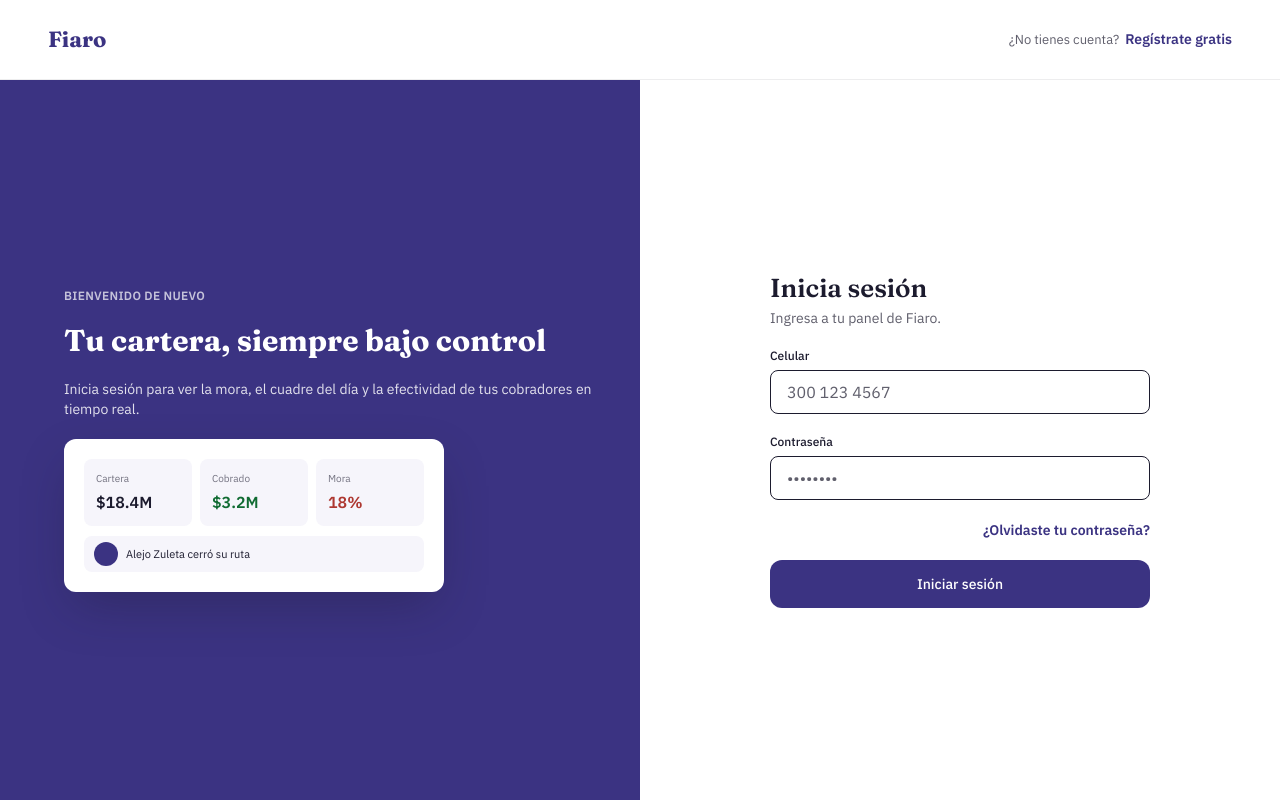
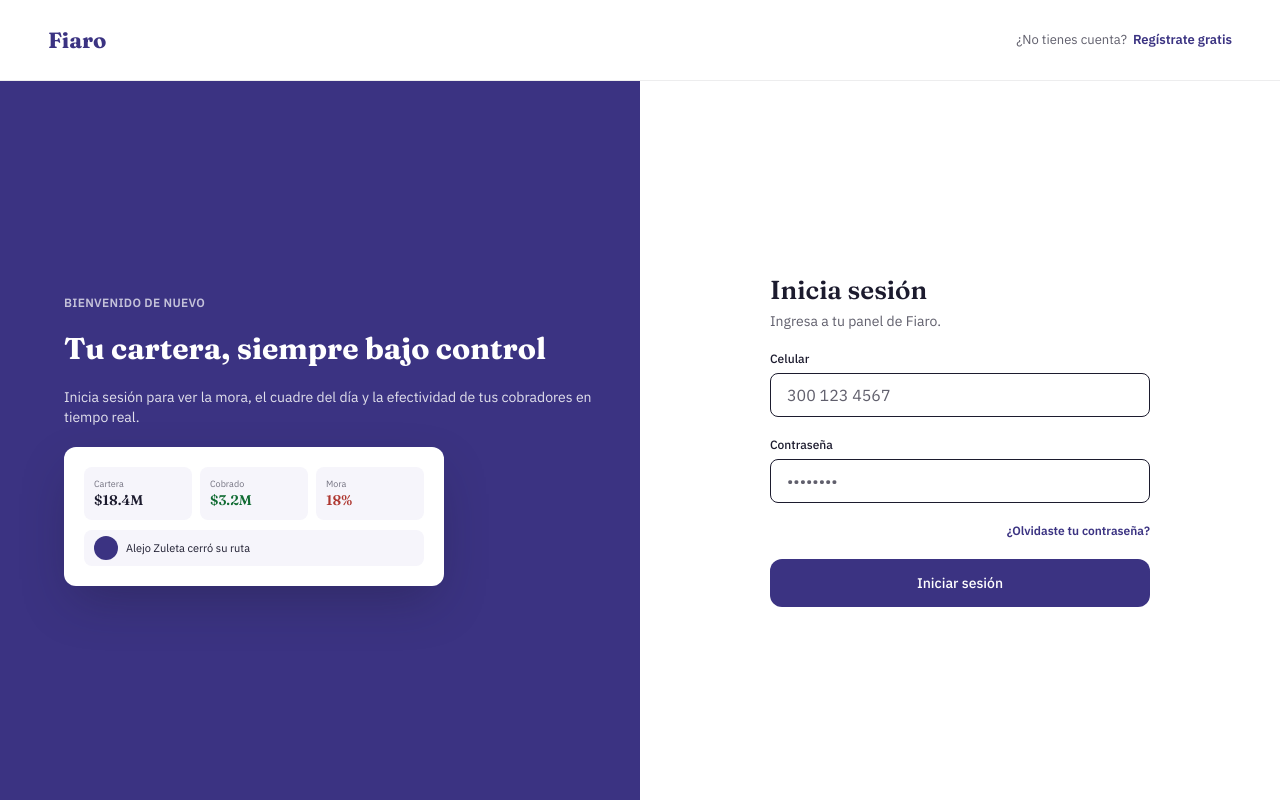
Before and after one commit to fiaro-app/web, a Next.js app: page /login in a window 1280 px wide. Built offline with nearby package versions, Linux system fonts and the light colour scheme; no server answers; what @fiaro-app/contracts would draw is missing.

Commit message:
fix(auth): Login y Registro más fieles al diseño de Penpot
Co-Authored-By: Claude Sonnet 5.5 <noreply@anthropic.com>
Claude-Session: https://claude.ai/code/session_01Uvo8QBrmPkHnjDLi4sp3up

```diff
--- a/documentacion/DECISIONES.md
+++ b/documentacion/DECISIONES.md
@@ -66,6 +66,7 @@ se agrega la nueva.
 | W-59 | Quien entra con una contraseña temporal (`mustChangePassword`) es llevado a `/cambiar-contrasena` desde el layout del panel, antes de cargar nada; esa pantalla manda al panel a quien ya la cambió | La API también exige el cambio (`PASSWORD_CHANGE_REQUIRED`); la web evita mostrar un panel que fallaría en cada llamada |
 | W-60 | Estas dos pantallas reutilizan la plantilla y el estilo de Login; ya tienen mockup en Penpot (recuperar contraseña y cambio obligatorio) | Mantener ambos alineados |
 | W-61 | La insignia de no leídas de la barra lateral sale de `QUERY /notifications` con `unreadOnly` y `pageSize: 1` (se lee `meta.total`); si la API falla, no se muestra | Una sola consulta barata por petición (memoizada en el contexto del panel); es un adorno y no debe tumbar el panel. Al marcar una como leída, `router.refresh()` la actualiza |
+| W-62 | `Link` recibe `size` (`label`/`small`/`caption`) en vez de un `className` con `text-*`; el registro quita los asteriscos de «obligatorio» y la tarjeta de marca usa `KpiTile compact` | `cn` no resuelve choques de clases de Tailwind: dos `text-*` en un mismo elemento se decidían por el orden del CSS y el login mostraba 14px donde el diseño pide 12–13px |
 
 ## Pendientes conocidos
 
--- a/src/components/atoms/Link.tsx
+++ b/src/components/atoms/Link.tsx
@@ -2,14 +2,22 @@ import NextLink from 'next/link';
 import type { ComponentProps } from 'react';
 import { cn } from '@/lib/cn';
 
-export type LinkProps = ComponentProps<typeof NextLink>;
+export type LinkSize = 'label' | 'small' | 'caption';
 
-/** Enlace de texto en color de marca (14px medium); subraya al hacer hover y atenúa al presionar. */
-export function Link({ className, ...props }: Readonly<LinkProps>) {
+/** Tamaño de letra del enlace: 14px (`label`, por defecto), 13px o 12px. `cn` no resuelve choques de clases, por eso es una prop y no un `className`. */
+const SIZE_CLASSES: Record<LinkSize, string> = { label: 'text-label', small: 'text-small', caption: 'text-caption' };
+
+export interface LinkProps extends ComponentProps<typeof NextLink> {
+  readonly size?: LinkSize;
+}
+
+/** Enlace de texto en color de marca (14px medium por defecto); subraya al hacer hover y atenúa al presionar. */
+export function Link({ size = 'label', className, ...props }: Readonly<LinkProps>) {
   return (
     <NextLink
       className={cn(
-        'rounded-sm text-label font-medium text-primary underline-offset-4 transition-opacity',
+        SIZE_CLASSES[size],
+        'rounded-sm font-medium text-primary underline-offset-4 transition-opacity',
         'hover:underline active:opacity-70',
         'focus-visible:outline-none focus-visible:ring-2 focus-visible:ring-ring focus-visible:ring-offset-2',
         className,
--- a/src/components/molecules/KpiTile.tsx
+++ b/src/components/molecules/KpiTile.tsx
@@ -6,17 +6,23 @@ export interface KpiTileProps {
   readonly value: string;
   /** Clase de color del valor (`text-success`, `text-destructive`…); sin ella va en tinta. */
   readonly valueClassName?: string;
+  /** Versión pequeña (etiqueta de 9px y cifra de 14px) para la tarjeta de Login y Registro. */
+  readonly compact?: boolean;
   readonly className?: string;
 }
 
 /** Mini indicador de las maquetas de marketing: etiqueta diminuta y una cifra en Fraunces. */
-export function KpiTile({ label, value, valueClassName, className }: Readonly<KpiTileProps>) {
+export function KpiTile({ label, value, valueClassName, compact = false, className }: Readonly<KpiTileProps>) {
   return (
-    <div className={cn('flex flex-col gap-1 rounded-sm bg-background p-3', className)}>
-      <span className="text-[10px] text-foreground/60">{label}</span>
-      <Text variant="body" as="span" weight="semibold" className={cn('font-display', valueClassName)}>
-        {value}
-      </Text>
+    <div className={cn('flex flex-col rounded-sm bg-background', compact ? 'gap-0.5 p-2.5' : 'gap-1 p-3', className)}>
+      <span className={cn('text-foreground/60', compact ? 'text-[9px]' : 'text-[10px]')}>{label}</span>
+      {compact ? (
+        <span className={cn('font-display text-label leading-tight font-semibold', valueClassName)}>{value}</span>
+      ) : (
+        <Text variant="body" as="span" weight="semibold" className={cn('font-display', valueClassName)}>
+          {value}
+        </Text>
+      )}
     </div>
   );
 }
--- a/src/components/molecules/Stepper.tsx
+++ b/src/components/molecules/Stepper.tsx
@@ -3,9 +3,9 @@ import { cn } from '@/lib/cn';
 export type StepperSize = 'md' | 'sm';
 
 /** `md` = círculos de 28px; `sm` = 24px (formularios de varios pasos). */
-const SIZE_CLASSES: Record<StepperSize, { readonly circle: string; readonly gap: string }> = {
-  md: { circle: 'size-7', gap: 'gap-2' },
-  sm: { circle: 'size-6 text-[11px]', gap: 'gap-1.5' },
+const SIZE_CLASSES: Record<StepperSize, { readonly circle: string; readonly gap: string; readonly connector: string }> = {
+  md: { circle: 'size-7 text-caption', gap: 'gap-2', connector: 'w-10' },
+  sm: { circle: 'size-6 text-[11px]', gap: 'gap-1.5', connector: 'w-4' },
 };
 
 export interface StepperProps {
@@ -31,21 +31,21 @@ export function Stepper({ steps, current, size = 'md', className }: Readonly<Ste
             <span className={cn('flex items-center', SIZE_CLASSES[size].gap)}>
               <span
                 className={cn(
-                  'grid place-items-center rounded-full font-mono text-caption font-medium',
+                  'grid place-items-center rounded-full font-mono font-semibold',
                   SIZE_CLASSES[size].circle,
                   reached
                     ? 'bg-primary text-primary-foreground'
-                    : 'border-[1.5px] border-foreground bg-surface text-foreground/60',
+                    : 'border-[1.5px] border-foreground/50 bg-surface text-foreground/50',
                 )}
               >
                 {index + 1}
               </span>
-              <span className={cn('text-caption font-medium', !reached && 'text-foreground/70')}>
+              <span className={cn('text-caption', reached ? 'font-semibold' : 'text-foreground/60')}>
                 {label}
               </span>
             </span>
             {index < steps.length - 1 && (
-              <span aria-hidden="true" className="mx-2 h-px w-10 bg-foreground/20" />
+              <span aria-hidden="true" className={cn('mx-2 h-px bg-foreground/20', SIZE_CLASSES[size].connector)} />
             )}
           </li>
         );
--- a/src/components/organisms/AuthBrandPanel.tsx
+++ b/src/components/organisms/AuthBrandPanel.tsx
@@ -20,7 +20,7 @@ export function AuthBrandPanel({ eyebrow, title, description, children }: Readon
       <Text variant="price" as="p" className="max-w-150">
         {title}
       </Text>
-      <Text variant="label" className="max-w-150 text-primary-foreground/85">
+      <Text variant="label" className="max-w-152 text-primary-foreground/85">
         {description}
       </Text>
       {children}
--- a/src/components/organisms/AuthNav.tsx
+++ b/src/components/organisms/AuthNav.tsx
@@ -15,7 +15,7 @@ export interface AuthNavProps {
 /** Barra superior de las pantallas de acceso: marca y un enlace a la pantalla hermana (login ↔ registro) o un contenido propio. */
 export function AuthNav({ prompt, linkLabel, linkHref, end, brandName = 'Fiaro' }: Readonly<AuthNavProps>) {
   return (
-    <header className="flex h-20 items-center justify-between border-b border-foreground/8 bg-surface px-6 lg:px-12">
+    <header className="flex h-[81px] items-center justify-between border-b border-foreground/8 bg-surface px-6 lg:px-12">
       <NextLink
         href="/"
         className="rounded-sm font-display text-[22px] font-bold text-primary focus-visible:ring-2 focus-visible:ring-ring focus-visible:ring-offset-2 focus-visible:outline-none"
@@ -26,7 +26,7 @@ export function AuthNav({ prompt, linkLabel, linkHref, end, brandName = 'Fiaro'
         <p className="flex items-center gap-1.5 text-small">
           <span className="text-foreground/70">{prompt}</span>
           {linkHref && linkLabel && (
-            <Link href={linkHref} className="font-semibold">
+            <Link href={linkHref} size="small" className="font-semibold">
               {linkLabel}
             </Link>
           )}
--- a/src/components/organisms/AuthPreviewCard.tsx
+++ b/src/components/organisms/AuthPreviewCard.tsx
@@ -20,7 +20,7 @@ export function AuthPreviewCard({ kpis, activity, className }: Readonly<AuthPrev
     >
       <div className="grid grid-cols-3 gap-2">
         {kpis.map((kpi) => (
-          <KpiTile key={kpi.label} {...kpi} />
+          <KpiTile key={kpi.label} compact {...kpi} />
         ))}
       </div>
       <ActivityItem text={activity} />
--- a/src/components/organisms/LoginForm.tsx
+++ b/src/components/organisms/LoginForm.tsx
@@ -54,7 +54,7 @@ export function LoginForm({ redirectTo, forgotPasswordHref }: Readonly<LoginForm
       </FormField>
 
       <div className="flex justify-end">
-        <Link href={forgotPasswordHref} className="text-caption font-semibold">
+        <Link href={forgotPasswordHref} size="caption" className="font-semibold">
           ¿Olvidaste tu contraseña?
         </Link>
       </div>
--- a/src/components/organisms/RegisterCompanyFields.tsx
+++ b/src/components/organisms/RegisterCompanyFields.tsx
@@ -9,7 +9,7 @@ type RegisterState = ReturnType<typeof useRegisterForm>;
 export function RegisterCompanyFields({ values, fieldErrors, setField }: Readonly<Pick<RegisterState, 'values' | 'fieldErrors' | 'setField'>>) {
   return (
     <FormFieldset>
-      <FormField label="Nombre de la financiera" required error={fieldErrors.businessName}>
+      <FormField label="Nombre de la financiera" error={fieldErrors.businessName}>
         <Input name="businessName" autoComplete="organization" placeholder="Ej: Financiera Buen Vecino" value={values.businessName} onChange={setField('businessName')} />
       </FormField>
     </FormFieldset>
```
Also changed, not shown: src/components/organisms/RegisterAccountFields.tsx (+4 -4 lines), 2 other files (tests, documents, lock files or other folders).
